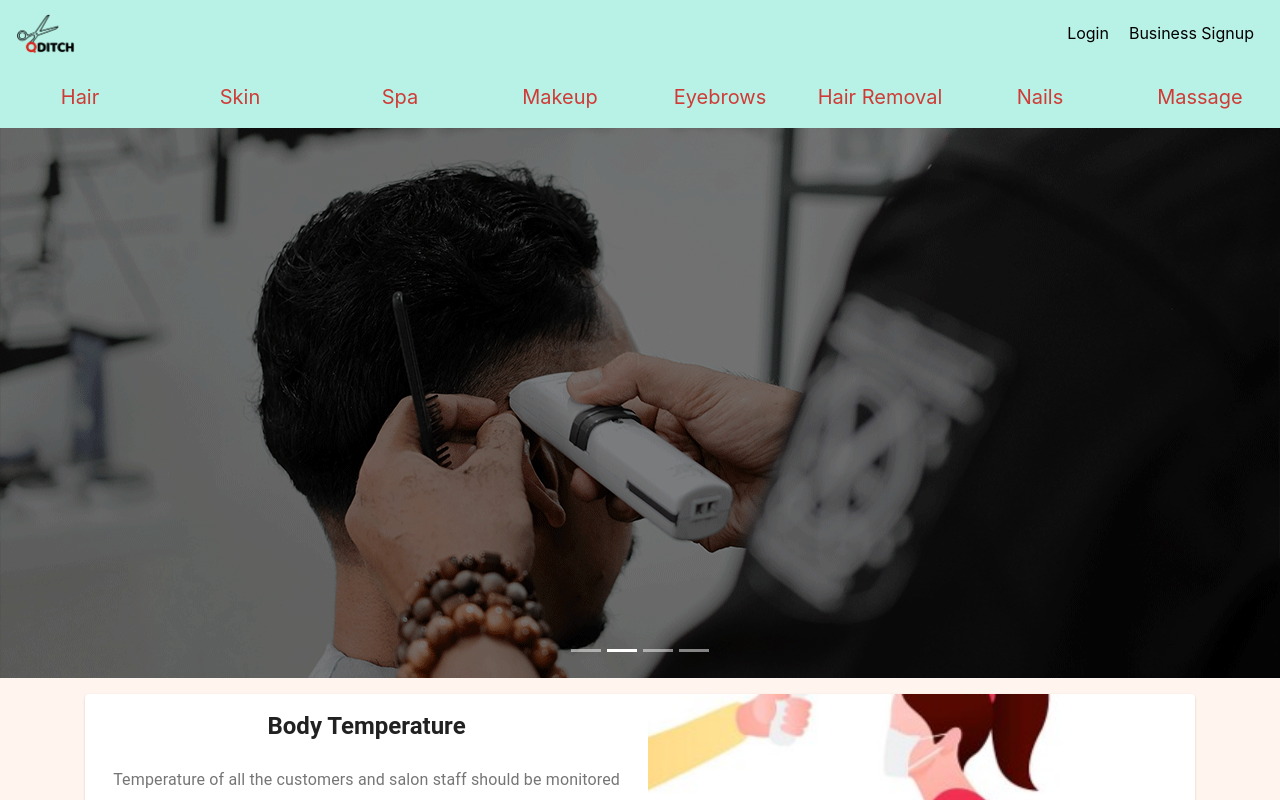
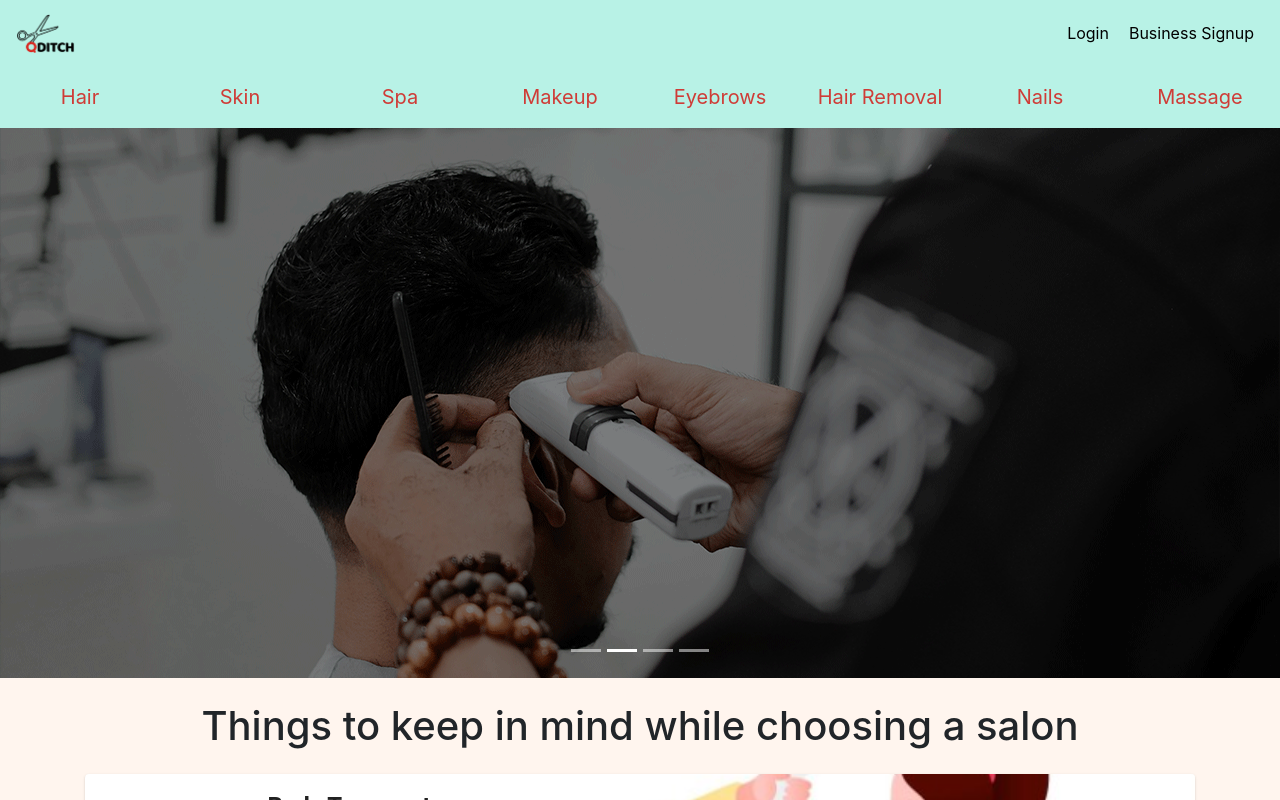
Before and after one commit to alfazkhan/qditch-frontend, a React (Create React App) app: page / in a window 1280 px wide. Shown: the top 800 px of the page. Built offline with nearby package versions, Linux system fonts and the light colour scheme; no server answers.

Commit message:
Desclaimer added

```diff
--- a/src/Container/Auth/Signup/StylistSelect/StylistSelect.js
+++ b/src/Container/Auth/Signup/StylistSelect/StylistSelect.js
@@ -230,6 +230,7 @@ class StylistSelect extends Component {
                         </tbody>
                     </table>
                 </div>
+                <strong className="text-center" style={{color: 'grey'}}>*Please note : Number of Stylist denotes number of chairs</strong>
                 <div>
                     <Button variant="contained" size="small" color="primary" className="mt-4" onClick={this.addNewStylistField}>
                         &#x2b; Add Another Stylist
--- a/src/Container/Landing/Landing.js
+++ b/src/Container/Landing/Landing.js
@@ -50,7 +50,7 @@ export class Landing extends Component {
                     : null}
                 <Slideshow />
 
-
+                <Heading text="Things to keep in mind while choosing a salon" />
                 <FeatureCard image={BodyTemp}
                 text={"Temperature of all the customers and salon staff should be monitored regularly"}
                 heading={"Body Temperature"}
```
